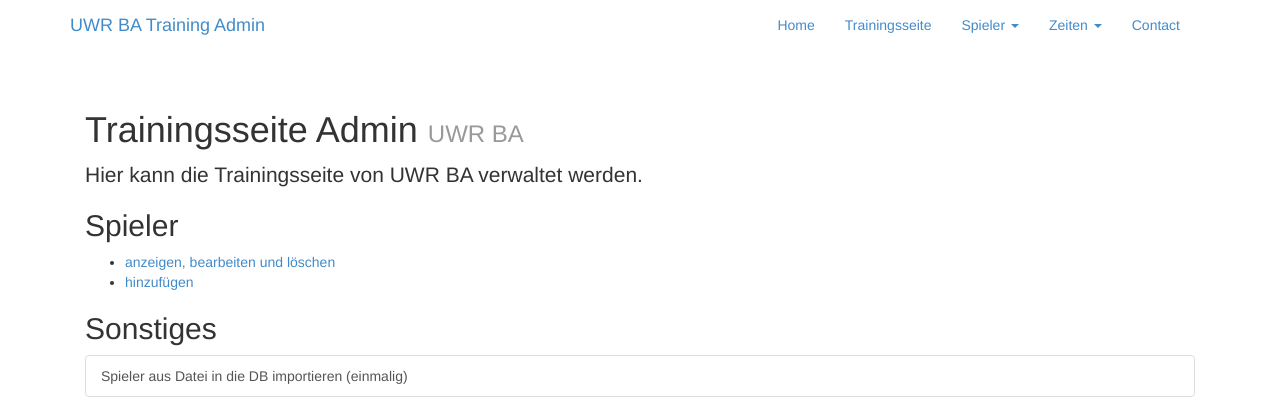
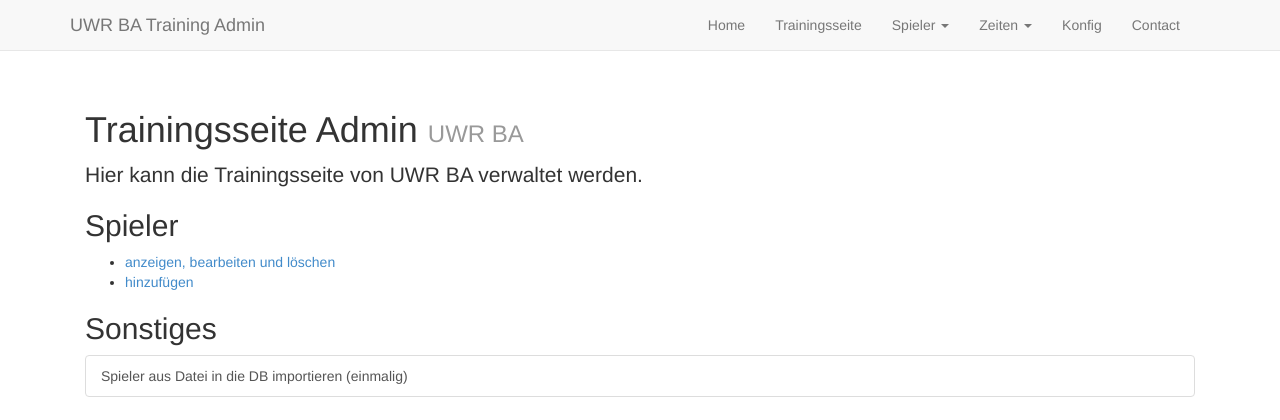
Before and after one commit to f00f/training, a PHP site: page /training/admin/index.php in a window 1280 px wide. Shown: the top 420 px of the page. Run offline with PHP 8.4, Linux system fonts and the light colour scheme.

Commit message:
Navbar style and links.

```diff
--- a/training/inc/lib.inc.php
+++ b/training/inc/lib.inc.php
@@ -525,7 +525,7 @@ function html_header() {
 function navbar() {
 	global $pagetitle;
 ?>
-    <div class="navbar navbar-fixed-top">
+    <div class="navbar navbar-fixed-top navbar-default">
       <div class="container">
         <div class="navbar-header">
           <button type="button" class="navbar-toggle" data-toggle="collapse" data-target=".navbar-collapse">
@@ -537,7 +537,7 @@ function navbar() {
         </div>
         <div class="collapse navbar-collapse">
           <ul class="nav navbar-nav pull-right">
-            <li class="active"><a href="./">Home</a></li>
+            <li><a href="./">Home</a></li>
             <li><a href="../">Trainingsseite</a></li>
             <li class="dropdown">
 			  <a href="#" class="dropdown-toggle" data-toggle="dropdown">Spieler <b class="caret"></b></a>
@@ -553,6 +553,7 @@ function navbar() {
 			  <li><a href="times_add.php">Hinzufügen</a></li>
 			  </ul>
 			</li>
+            <li><a href="config_edit.php">Konfig</a></li>
             <li><a href="contact.php">Contact</a></li>
           </ul>
         </div><!--/.nav-collapse -->
```
